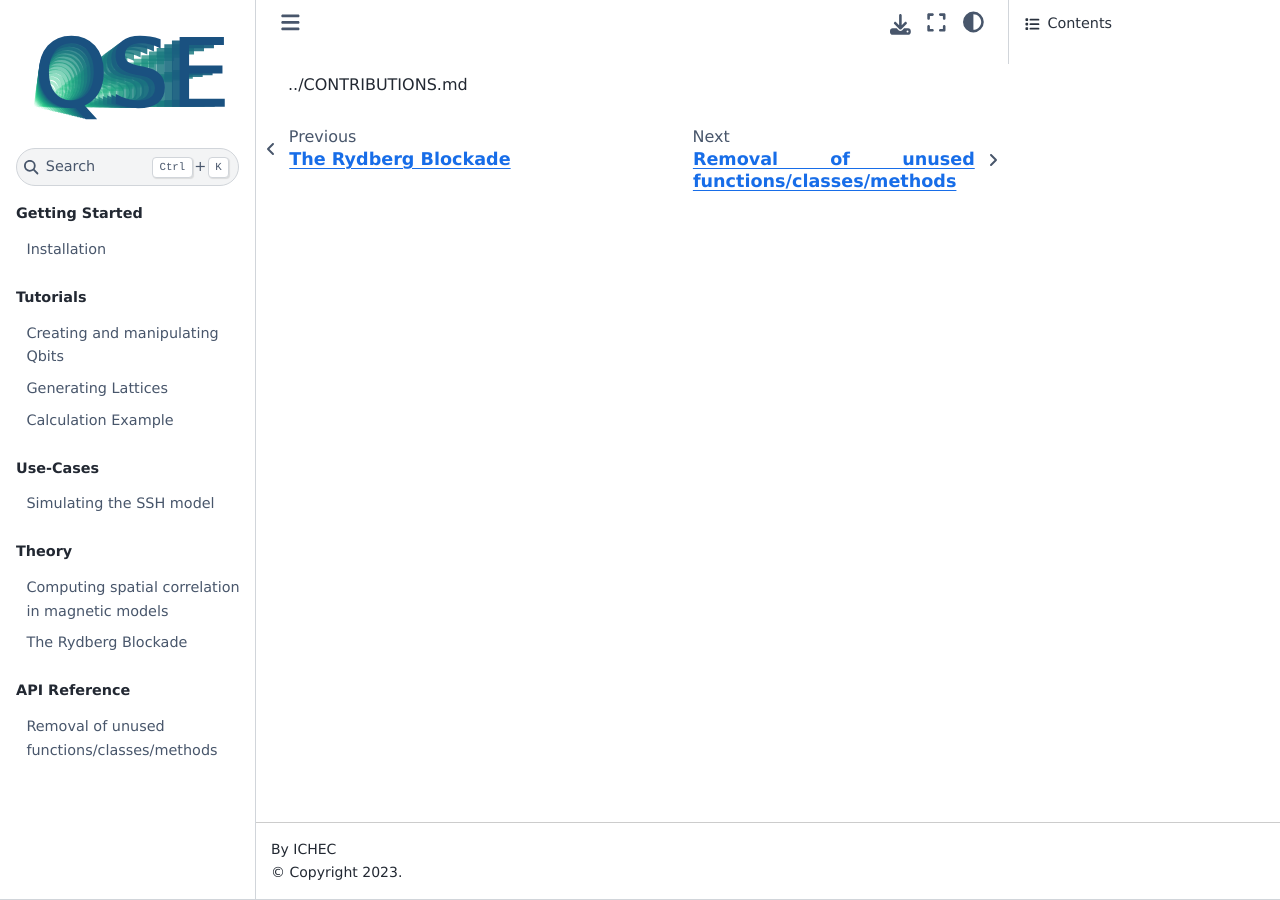
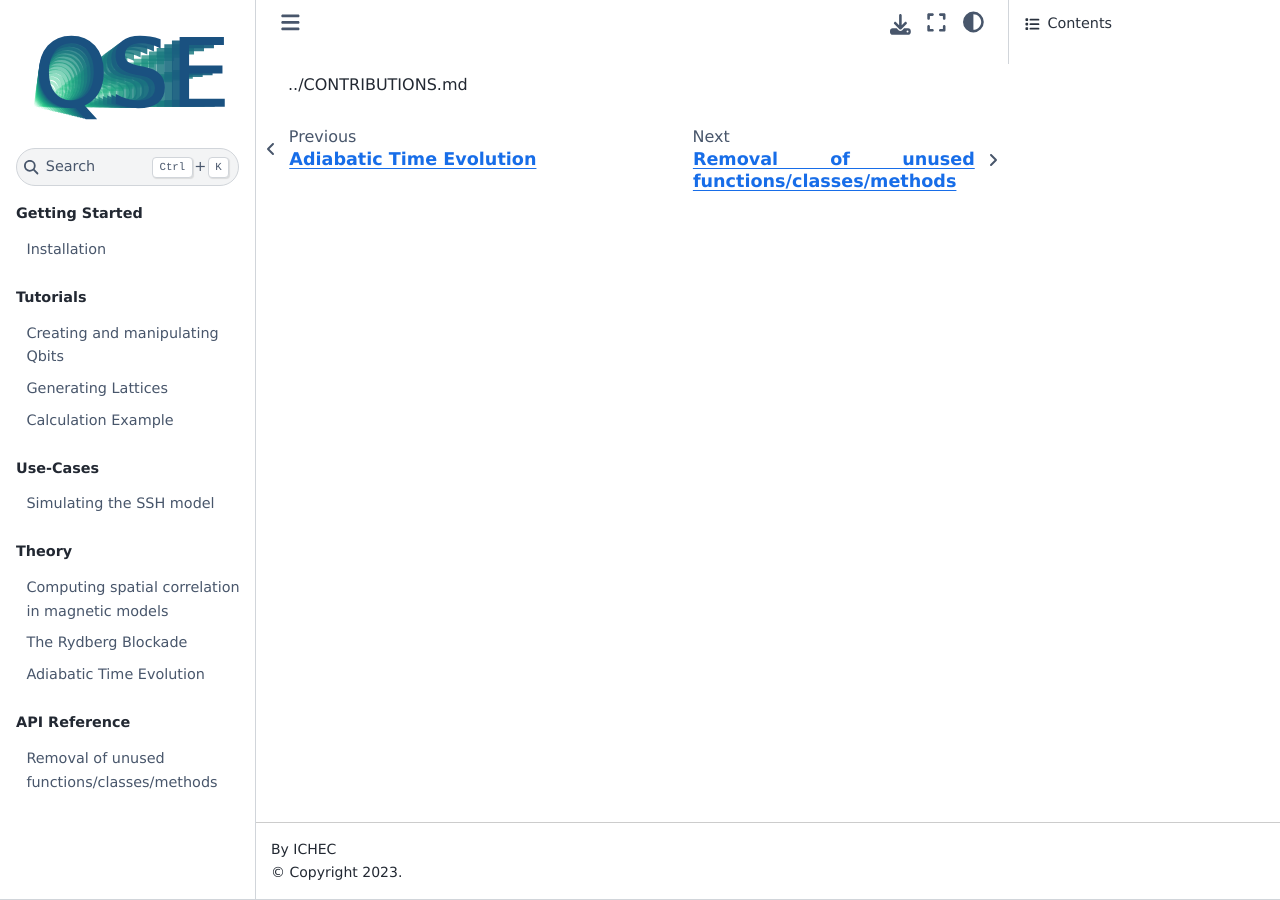
Before and after one commit to ICHEC/qse, a Jupyter Book: the page built from docs/CONTRIBUTIONS.md, in a window 1280 px wide. Built offline with Jupyter Book 1.0.4 settings and Sphinx 7.4.7 and the Sphinx Book theme 1.1.4, drawn with Linux system fonts in a browser that asks for light colours; pages that are not in the unit, such as notebooks, are missing from menus; a script that is not in the unit is left out; comment, search, counter and statistics services are not loaded.

Commit message:
more theory

```diff
--- a/docs/_toc.yml
+++ b/docs/_toc.yml
@@ -18,6 +18,7 @@ parts:
     chapters:
       - file: theory/spatial-correlation
       - file: theory/blockade-radius
+      - file: theory/adiabatic_evolution
   - caption: API Reference
     chapters:
       - file: autoapi/qse/index # This is where sphinx-autoapi dumps the docs
```
Also changed, not shown: docs/theory/adiabatic_evolution.ipynb (added).
